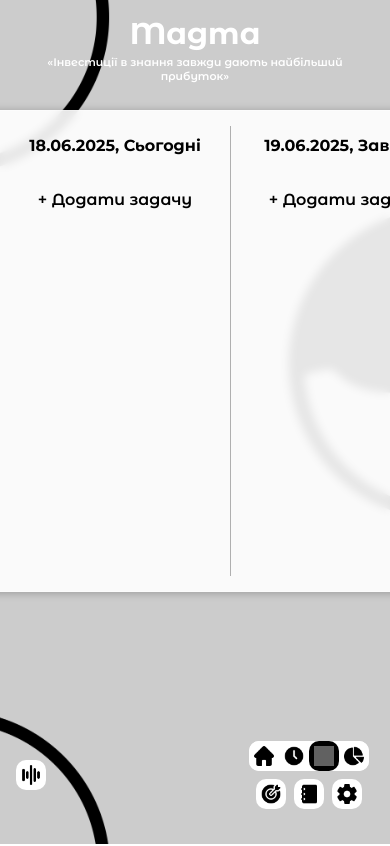
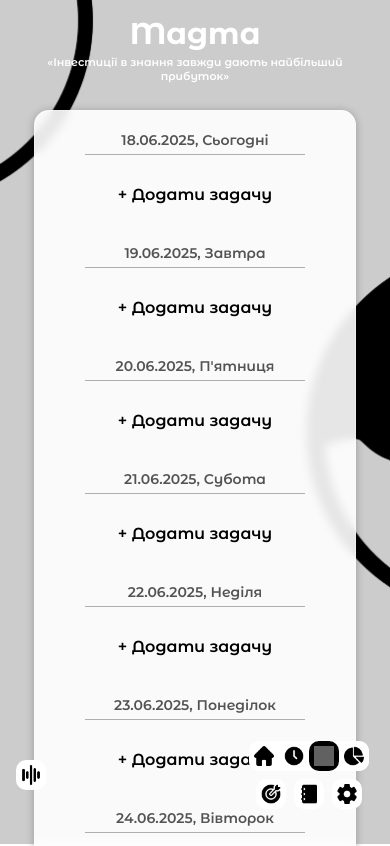
Before and after one commit to adattoweb/magma, a React (Vite) app: page /magma/calendar in a window 390 px wide. Shown: the top 846 px of the page. Built offline with nearby package versions, Linux system fonts and the light colour scheme; grey boxes are pictures that could not be loaded.

Commit message:
v0.22.1 improved adaptive calendar

```diff
--- a/src/pages/Calendar/Calendar.css
+++ b/src/pages/Calendar/Calendar.css
@@ -275,73 +275,6 @@
 .wrapper.dark .calendarform__button{
     filter: invert(1)
 }
-@media screen and (max-width: 2000px){
-    .calendar__content{
-        width: 85vw;
-    }
-}
-@media screen and (max-width: 1600px){
-    .calendarday{
-        width: 215px;
-        min-width: 215px;
-    }
-    .calendaritem, .dragitem{
-        width: 200px;
-    }
-    .calendaradd p{
-        font-size: 16px;
-    }
-}
-@media screen and (max-width: 1200px){
-    .calendar__content{
-        width: 90vw;
-    }
-    .calendarday{
-        width: 200px;
-        min-width: 200px;
-    }
-    .calendaritem, .dragitem{
-        width: 185px;
-    }
-    .calendaritem__text{
-        width: 135px;
-    }
-    .calendaritem__circle{
-        width: 15px;
-        height: 15px;
-    }
-}
-@media screen and (max-width: 900px){
-    .calendar__content{
-        min-width: 100vw;
-        border-radius: 0px;
-    }
-}
-@media screen and (max-width: 700px){
-    .calendarday{
-        width: 200px;
-        min-width: 200px;
-    }
-    .calendaritem, .dragitem{
-        width: 180px;
-        gap: 10px;
-    }
-    .calendar__content{
-        height: 500px;
-    }
-    .calendaritem__text{
-        width: 115px;
-    }
-}
-@media screen and (max-width: 500px){
-    .calendar__content{
-        height: 450px;
-    }
-    .calendaradd p {
-        font-size: 16px;
-    }
-}
-
 /* CALENDAR TIME */
 .calendaritem{
     position: relative;
@@ -526,3 +459,78 @@
     margin-left: 0px;
     text-align: center;
 }
+@media screen and (max-width: 2000px){
+    .calendar__content{
+        max-width: 85vw;
+    }
+}
+@media screen and (max-width: 1600px){
+    .calendarday{
+        width: 215px;
+        min-width: 215px;
+    }
+    .calendaritem, .dragitem{
+        width: 200px;
+    }
+    .calendaradd p{
+        font-size: 16px;
+    }
+}
+@media screen and (max-width: 1200px){
+    .calendar__content{
+        max-width: 90vw;
+    }
+    .calendarday{
+        width: 200px;
+        min-width: 200px;
+    }
+    .calendaritem, .dragitem{
+        width: 185px;
+    }
+    .calendaritem__text{
+        width: 135px;
+    }
+    .calendaritem__circle{
+        width: 15px;
+        height: 15px;
+    }
+}
+@media screen and (max-width: 800px){
+    .calendar__content{
+        flex-direction: column;
+        width: 290px;
+        gap: 20px;
+        align-items: center;
+        height: auto;
+        padding: 10px 15px;
+    }
+    .calendarday{
+        width: 220px;
+        border-right: none;
+        max-height: 500px;
+    }
+    .calendar__content .calendarday:last-child{
+        border: none;
+    }
+    .calendarday__header{
+        color: #535353;
+        font-size: 14px;
+        font-weight: 600;
+        border-bottom: 1px solid rgba(0,0,0,0.3);
+        width: 100%;
+        padding-bottom: 5px;
+        text-align: center;
+    }
+    .calendarlist{
+        padding-bottom: 15px;
+    }
+    .calendaradd{
+        padding: 0px;
+    }
+}
+@media screen and (max-width: 360px){
+    .calendar__content{
+        min-width: 100vw;
+        padding: 10px;
+    }
+}
--- a/src/pages/Calendar/components/CalendarDay/hooks/useDate.js
+++ b/src/pages/Calendar/components/CalendarDay/hooks/useDate.js
@@ -1,8 +1,8 @@
 import displayHeader from "../../../helpers/displayHeader";
 
 export default function useDate(isEn, date) {
-    let [header, newDate] = [`${isEn ? "Expired" : "Просрочено"}`, ""]
-    if (date !== "expired") {
+    let [header, newDate] = [`${isEn ? "Overdue" : "Просрочено"}`, ""]
+    if (date !== "overdue") {
         let [headerGived, newDateGived] = displayHeader(date)
         header = headerGived;
         newDate = newDateGived;
--- a/src/pages/Calendar/components/CalendarDay/hooks/useDay.js
+++ b/src/pages/Calendar/components/CalendarDay/hooks/useDay.js
@@ -1,6 +1,6 @@
 export default function useDay(draggedKey, date, setSelectedDate, setSelectedKeys, keyArr, indexRef){
     if(draggedKey) {
-        if(date !== "expired") {
+        if(date !== "overdue") {
             setSelectedDate(date.split("."))
             setSelectedKeys(keyArr)
             if(keyArr.length === 0) indexRef.current = 0;
--- a/src/pages/Calendar/helpers/displayDay.js
+++ b/src/pages/Calendar/helpers/displayDay.js
@@ -1,6 +1,6 @@
 export default function displayDay(dayDiff, isEn, arrDays, dateDay){
     return dayDiff === 0 ? (isEn ? "Today" : "Сьогодні")
         : dayDiff === -1 ? (isEn ? "Tomorrow" : "Завтра")
-            : dayDiff >= 1 ? (isEn ? "Expired" : "Просрочено")
+            : dayDiff >= 1 ? (isEn ? "Overdue" : "Просрочено")
                     : arrDays[dateDay.getDay()];
 }
--- a/src/pages/Calendar/hooks/useCalandarKeys.js
+++ b/src/pages/Calendar/hooks/useCalandarKeys.js
@@ -16,10 +16,10 @@
             let newDate = newDateFormat.map(el => el.padStart(2, "0")).join(".");
             let dayDiff = getDayDiff(newDate);
             if (dayDiff >= 1) {
-                if (!calendar.expired) {
-                    calendar.expired = [localKeys[i]]
+                if (!calendar.overdue) {
+                    calendar.overdue = [localKeys[i]]
                 } else {
-                    calendar.expired.push(localKeys[i])
+                    calendar.overdue.push(localKeys[i])
                 }
             } else if (!calendar[date]) {
                 calendar[date] = [localKeys[i]];
@@ -46,8 +46,8 @@
     // console.log(Object.keys(calendar));
     let calendarKeys = Object.keys(calendar);
     calendarKeys.sort((a, b) => {
-        if (a === "expired") return -1;
-        else if (b === "expired") return 1
+        if (a === "overdue") return -1;
+        else if (b === "overdue") return 1
         let dateA = new Date(...a.split(".").map(Number));
         let dateB = new Date(...b.split(".").map(Number));
         return dateA - dateB;
```
Also changed, not shown: 1 other file (tests, documents, lock files or other folders).
